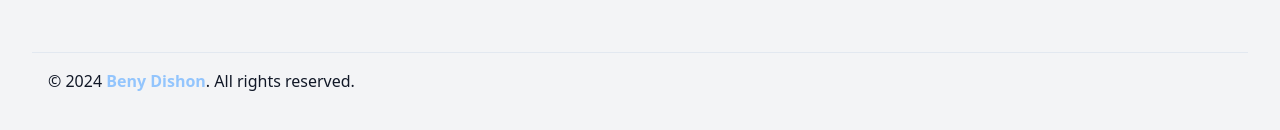
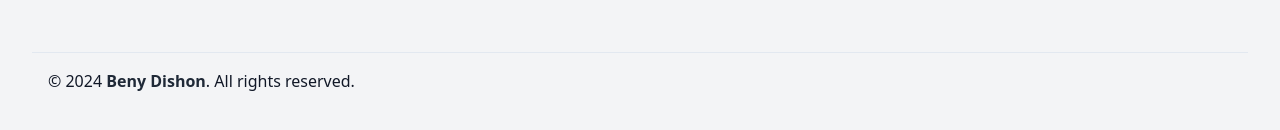
Before and after one commit to BenyD/CGPA-Calculator, a Next.js app: page / in a window 1280 px wide. Shown: the part 1004-1134 px from the top of the page. Built offline with nearby package versions, Linux system fonts and the light colour scheme.

Commit message:
Alpha Version

```diff
--- a/app/footer.tsx
+++ b/app/footer.tsx
@@ -2,6 +2,7 @@ import { Icon } from "@iconify/react";
 import twitterIcon from "@iconify-icons/mdi/twitter";
 import linkedinIcon from "@iconify-icons/mdi/linkedin";
 import githubIcon from "@iconify-icons/mdi/github";
+import mailIcon from "@iconify-icons/mdi/email"; // Importing the mail icon
 import {
   HoverCard,
   HoverCardContent,
@@ -20,7 +21,7 @@ const Footer = () => (
           className="text-center cursor-pointer"
         >
           © 2024{" "}
-          <span className="font-semibold text-blue-300 hover:text-blue-100 hover:underline transition-colors duration-200">
+          <span className="font-semibold text-gray-800 dark:text-blue-300 hover:text-gray-600 dark:hover:text-blue-100 hover:underline transition-colors duration-200">
             Beny Dishon
           </span>
           . All rights reserved.
@@ -46,6 +47,12 @@ const Footer = () => (
       </HoverCardContent>
     </HoverCard>
     <div className="flex space-x-4">
+      <a
+        href="mailto:your-email@example.com"
+        className="text-gray-600 dark:text-gray-300 hover:text-gray-900 dark:hover:text-white"
+      >
+        <Icon icon={mailIcon} className="w-6 h-6" />
+      </a>
       <a
         href="https://twitter.com"
         target="_blank"
```
